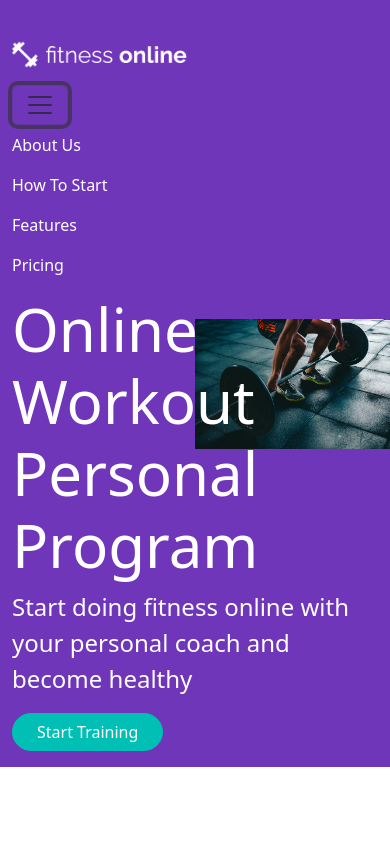
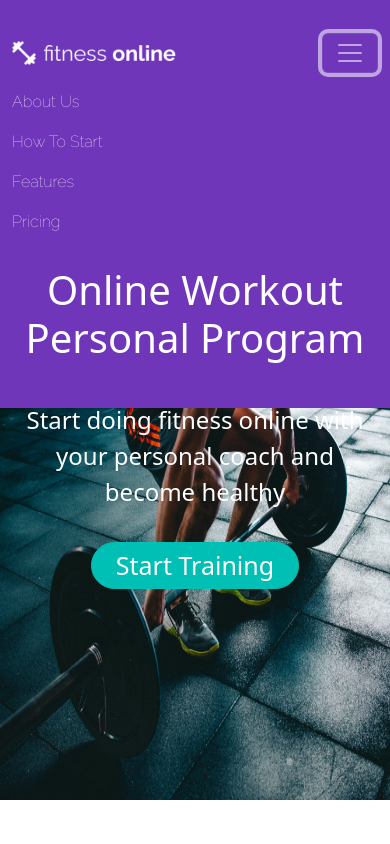
Before and after one commit to espinozagabriel0/EX2Bootstrap_BascopeGabriel, a website built with Vite: page src/index.html in a window 390 px wide. Both pictures are taken after a click on the button "Toggle navigation". Shown: the top 844 px of the page. Built offline with nearby package versions, Linux system fonts and the light colour scheme.

Commit message:
ajustes para el responsive

```diff
--- a/src/index.html
+++ b/src/index.html
@@ -8,11 +8,11 @@
 </head>
 <body>
     <!-- header section -->
-    <header id="header-section" class="text-white py-3 ">
+    <header id="header-section" class="text-white py-3">
         <div class="container">
-            <nav class="navbar navbar-expand-lg">
+            <nav class="navbar navbar-expand-lg navbar-dark">
                 <a class="navbar-brand d-flex align-items-center gap-2" href="#">
-                        <img src="/img/logo.png" alt="" class="w-50">
+                    <img src="/img/logo.png" alt="" class="logo">
                 </a>
                 <button class="navbar-toggler" type="button" data-bs-toggle="collapse" data-bs-target="#navbarNav" aria-controls="navbarNav" aria-expanded="false" aria-label="Toggle navigation">
                     <span class="navbar-toggler-icon"></span>
@@ -34,8 +34,8 @@
                     </ul>
                 </div>
             </nav>
-            <div class="header-text">
-                <h1 class="">Online Workout Personal Program</h1>
+            <div class="header-text d-flex flex-column gap-3">
+                <h1 class="mb-4">Online Workout Personal Program</h1>
                 <p class="fw-light">Start doing fitness online with your personal coach and become healthy</p>
                 <button class="btn btn-info text-white rounded-pill px-4">Start Training</button>
             </div>
@@ -125,7 +125,7 @@
                             </ul>
                        </div>
 
-                       <p><span>$5</span>/month</p>
+                       <p class="d-flex align-items-center"><span>$5</span>/month</p>
                        <button class="btn border text-white fw-semibold">Choose</button>
                     </div>
                     <div class="col-lg d-flex flex-column bg-secondary align-items-start justify-content-between">
@@ -141,7 +141,7 @@
                             </ul>
                        </div>
 
-                       <p><span>$14</span>/month</p>
+                       <p class="d-flex align-items-center"><span>$14</span>/month</p>
                        <button class="btn border text-white fw-semibold">Choose</button>
                     </div>
                     <div class="col-lg d-flex flex-column bg-secondary align-items-start justify-content-between">
@@ -158,7 +158,7 @@
                             </ul>
                        </div>
 
-                       <p><span>$20</span>/month</p>
+                       <p class="d-flex align-items-center"><span>$20</span>/month</p>
                        <button class="btn border text-white fw-semibold">Choose</button>
                     </div>
                 </div>
@@ -169,7 +169,7 @@
 
     <footer id="footer" class="bg-white">
         <div class="container">
-            <div class="d-flex border justify-content-between align-items-center">
+            <div class="d-flex justify-content-between align-items-center flex-wrap">
                 <span class="terms">Terms of Service</span>
                 <span class="copy">© Fitness Online, 2022</span>
             </div>
--- a/src/styles/custom.scss
+++ b/src/styles/custom.scss
@@ -1,5 +1,12 @@
+@import url('https://fonts.googleapis.com/css2?family=Raleway:ital,wght@0,100..900;1,100..900&display=swap');
+
 $main-text: #333333;
 $primary: #7036BA;
+
+
+$md: 768px;
+$sm: 576px;
+
 
 body{
     box-sizing: border-box;
@@ -11,15 +18,19 @@ h1{
 h2{
     font-size: 50px;
 }
-
+button.navbar-toggler span{
+    color: white;
+}
+img.logo{
+    width: 164px;
+}
 
 header#header-section{
-    // border: 1px solid red;
     background: url('/img/gymHeader.jpg');
     background-position: right;
-    background-size: 50%;
+    background-size: 50% 100%;
     background-repeat: no-repeat;
-    // min-width: 100%;}
+    height: 800px;
 
     p{
         font-size: 24px;
@@ -27,12 +38,41 @@ header#header-section{
 
     .header-text{
         max-width: 540px;
+        margin-top: 9rem;
+
+        button{
+            font-size: 25px;
+            line-height: 25px;
+            padding: 10px 30px;
+            width: fit-content;
+        }
+        @media screen and (max-width: $sm){
+            h1{
+                font-size: 40px;
+            }
+        }
+    }
+
+    ul li{
+        font-size: 16px;
+        font-weight: lighter;
+        font-family: "Raleway", sans-serif;
+    }
+
+    @media screen and (max-width: $md){
+        background-position: bottom;
+        background-size: 100% 49%;
+        .header-text{
+            margin-top: 1rem;
+            text-align: center;
+            align-items: center;
+        }
     }
 }
 
 main{
     section{
-        padding: 100px 0;
+        padding: 100px 10px;
     }
 }
 
@@ -52,6 +92,9 @@ section#about-section{
     }
 }
 section#how-to-start-section{
+    .row, p{
+        font-family: "Raleway", sans-serif;
+    }
     p{
         font-size: 18px;
     }
@@ -60,13 +103,16 @@ section#how-to-start-section{
     }
     img.arrow{
         width: 30px;
+        @media screen and (max-width: 992px){
+            display: none;
+        }
     }
     .row{
         div p{
             font-size: 20px;
-            font-weight: lighter;
         }
     }
+
 }
 
 section#features{
@@ -115,6 +161,7 @@ section#pricing{
         ul li{
             font-size: 18px;
             line-height: 25px;
+            font-family: "Raleway", sans-serif;
         }
     }
 }
```
Lines whose indentation alone changed are shown as unchanged.
